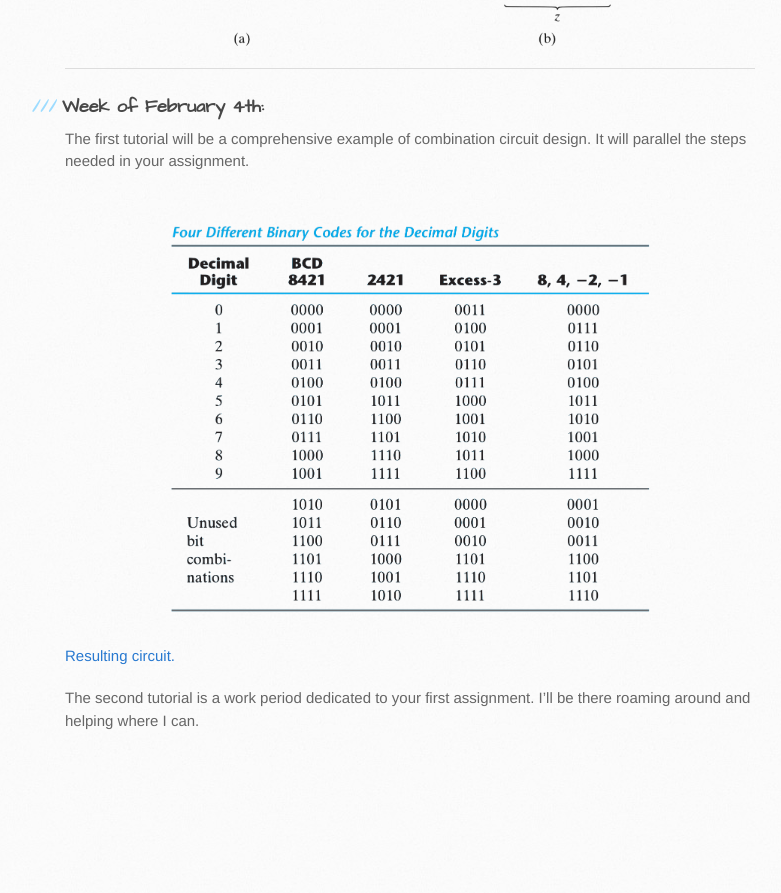
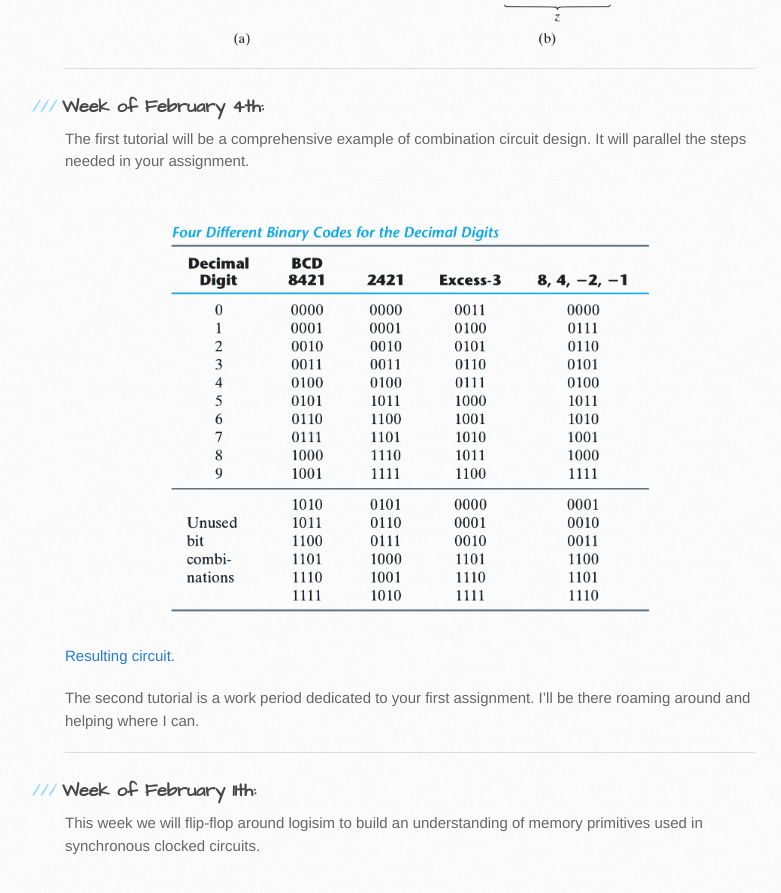
Before and after one commit to philstutorials/philstutorials.github.io, a Jekyll site: the page built from CPSC359W.md, in a window 1280 px wide and 900 px high, scrolled down 2378 px. Shown: the top 893 px of the window, without its empty margins (105-886 px from the left). Built offline with Jekyll 4.4.1, drawn with Linux system fonts in a browser that asks for light colours; our own code applies the rules of GitHub Pages for plain Markdown files; before the commit the page ends 3153 px from its top, so only the background shows below that.

Commit message:
Update CPSC359W.md

```diff
--- a/CPSC359W.md
+++ b/CPSC359W.md
@@ -69,3 +69,8 @@ The first tutorial will be a comprehensive example of combination circuit design
 
 
 The second tutorial is a work period dedicated to your first assignment. I'll be there roaming around and helping where I can.
+
+----
+
+### Week of February 11th:
+This week we will flip-flop around logisim to build an understanding of memory primitives used in synchronous clocked circuits.
```
